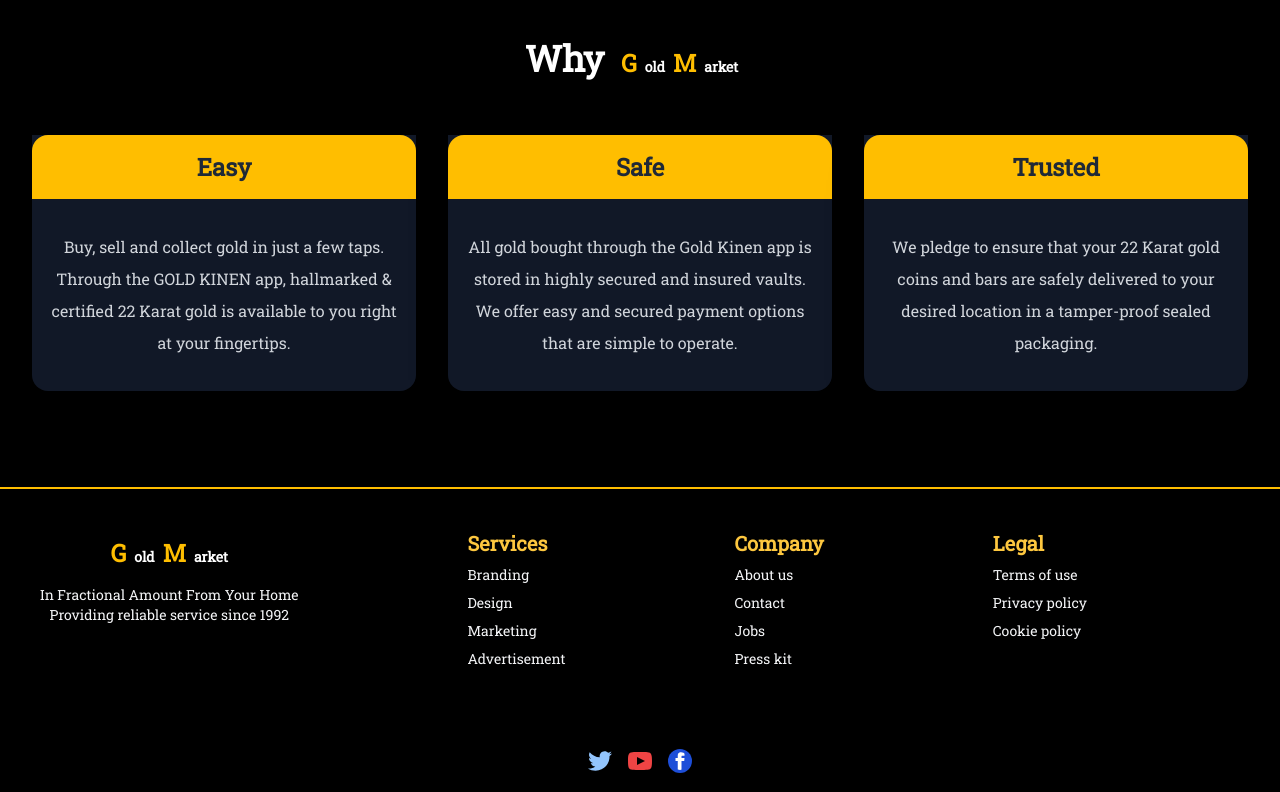
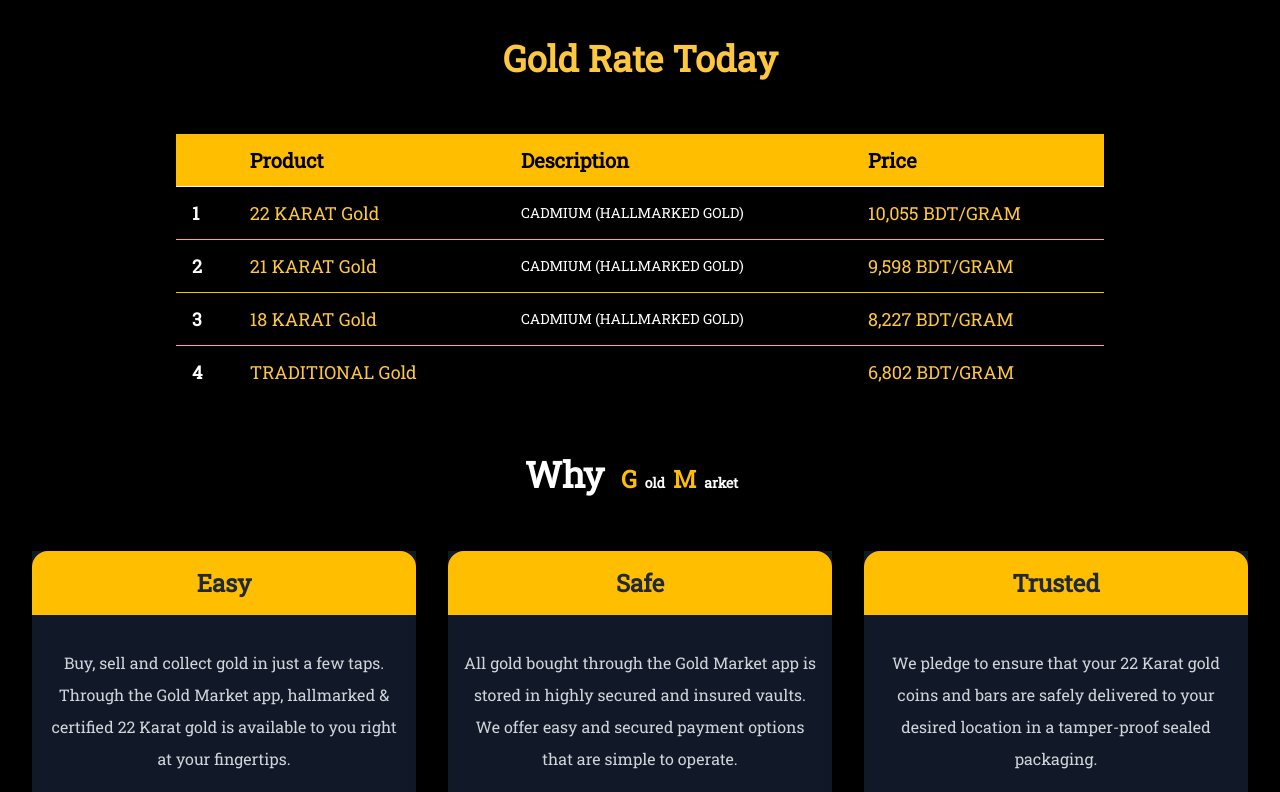
Before and after one commit to Abdullah-Al-Akash/gold-market-frontend, a React (Vite) app: page / in a window 1280 px wide. Shown: the part 840-1632 px from the top of the page. Built offline with nearby package versions, Linux system fonts and the light colour scheme.

Commit message:
Complete Gold rate

```diff
--- a/index.html
+++ b/index.html
@@ -8,9 +8,15 @@
     <link rel="preconnect" href="https://fonts.googleapis.com">
 <link rel="preconnect" href="https://fonts.gstatic.com" crossorigin>
 <link href="https://fonts.googleapis.com/css2?family=Roboto+Slab&family=Roboto:ital,wght@0,100;0,300;0,400;0,500;0,700;0,900;1,100;1,300;1,400;1,500;1,700;1,900&display=swap" rel="stylesheet">
+<link rel="stylesheet" href="https://unpkg.com/aos@next/dist/aos.css" />
   </head>
   <body>
     <div id="root"></div>
     <script type="module" src="/src/main.jsx"></script>
+    <script src="https://unpkg.com/aos@next/dist/aos.js"></script>
+  <script>
+    AOS.init();
+  </script>
+
   </body>
 </html>
--- a/package.json
+++ b/package.json
@@ -10,6 +10,7 @@
     "preview": "vite preview"
   },
   "dependencies": {
+    "aos": "^3.0.0-beta.6",
     "localforage": "^1.10.0",
     "match-sorter": "^6.3.4",
     "react": "^18.3.1",
--- a/src/Layout/Main.jsx
+++ b/src/Layout/Main.jsx
@@ -1,13 +1,38 @@
+import { useEffect, useState } from 'react';
 import Footer from '../Shared/Footer/Footer';
 import Navbar from '../Shared/Navbar/Navbar';
 import { Outlet } from 'react-router-dom';
 
 const Main = () => {
+    const [loading, setLoading] = useState(true);
+
+    useEffect(() => {
+        // Simulate a 1-second delay before hiding the loading screen
+        const timer = setTimeout(() => {
+            setLoading(false);
+        }, 1000);
+
+        return () => clearTimeout(timer);
+    }, []);
     return (
         <div>
-            <Navbar></Navbar>
-            <Outlet></Outlet>
-            <Footer></Footer>
+            {
+                loading ? (
+                    <div className='h-[100vh] flex justify-center items-center p-4'>
+                        <div data-aos="flip-right" className='border-4 border-warning p-8 rounded-lg'>
+                            <h3 className='text-5xl text-white text-center'>Welcome</h3>
+                            <p className='text-5xl text-white text-center mt-6'>To</p>
+                        <a className="btn btn-ghost text-warning lg:text-8xl text-5xl mt-4">G<span className="text-white text-4xl lg:mt-10 mt-2">old</span> M <span className="text-white text-4xl lg:mt-10 mt-2">arket</span> <span className='brand-color'>...</span> </a>
+                        </div>
+                    </div>
+                )
+                :
+                    <div>
+                        <Navbar></Navbar>
+                        <Outlet></Outlet>
+                        <Footer></Footer>
+                    </div>
+            }
         </div>
     );
 };
--- a/src/Pages/HomePage/AboutUs/AboutUs.jsx
+++ b/src/Pages/HomePage/AboutUs/AboutUs.jsx
@@ -4,14 +4,14 @@
     return (
     <div className="hero min-h-screen text-white">
         <div className="hero-content flex-col lg:flex-row-reverse">
-            <div className="text-center w-full md:w-1/2 lg:text-left ms-0 md:ms-8">
+            <div data-aos="fade-left" data-aos-duration="800" className="text-center w-full md:w-1/2 lg:text-left ms-0 md:ms-8">
                 <h1 className="text-2xl">About Us</h1>
                 <h1 className="text-4xl font-semibold mt-4 brand-color">The Era Of Responsible Gold</h1>
                 <p className="py-4">
-                <a className="btn btn-ghost text-warning text-2xl">G<span className="text-white text-sm mt-2">old</span> M <span className="text-white text-sm mt-2">arket</span> </a> is Bangladesh's first hallmarked & certified 22 Karat Gold buy, sell & storage app. The app aims to make access to gold easier and affordable for everyone. It is now possible to start your gold savings right from the palm of your hands. Gold Kinen facilitates 24/7 gold selling facilities. The app ensures collectability of stored gold via secured & safe delivery methods.
+                <a className="btn btn-ghost text-warning text-2xl">G<span className="text-white text-sm mt-2">old</span> M <span className="text-white text-sm mt-2">arket</span> </a> is Bangladesh's first hallmarked & certified 22 Karat Gold buy, sell & storage app. The app aims to make access to gold easier and affordable for everyone. It is now possible to start your gold savings right from the palm of your hands. Gold Market facilitates 24/7 gold selling facilities. The app ensures collectability of stored gold via secured & safe delivery methods.
                 </p>
             </div>
-            <div className="card w-full md:w-1/2 shadow-2xl p-2 md:p-8">
+            <div data-aos="fade-right" className="card w-full md:w-1/2 shadow-2xl p-2 md:p-8">
                 <img className="rounded-lg" src={image} alt="" />
             </div>
         </div>
--- /dev/null
+++ b/src/Pages/HomePage/GoldRate/GoldRate.jsx
@@ -0,0 +1,54 @@
+
+
+const GoldRate = () => {
+    return (
+        <div className="" data-aos="zoom-in" data-aos-delay="50"
+        data-aos-duration="800">
+          <h3 className="text-center brand-color text-2xl md:text-4xl font-semibold">Gold Rate Today</h3>
+
+          <div className="overflow-x-auto px-4 lg:w-3/4 mx-auto my-10 lg:my-14">
+  <table className="table mx-auto">
+    {/* head */}
+    <thead>
+      <tr className="bg-warning">
+    <th></th>
+        <th className="md:text-xl text-lg text-black">Product</th>
+        <th className="md:text-xl text-lg text-black">Description</th>
+        <th className="md:text-xl text-lg text-black">Price</th>
+      </tr>
+    </thead>
+    <tbody className="">
+      {/* row 1 */}
+      <tr className="border-warning">
+        <th className="md:text-lg text-white">1</th>
+        <td className="md:text-lg brand-color">22 KARAT Gold</td>
+        <td className="text-white">CADMIUM (HALLMARKED GOLD)</td>
+        <td className="md:text-lg brand-color">10,055 BDT/GRAM</td>
+      </tr>
+      <tr className="border-warning">
+        <th className="md:text-lg text-white">2</th>
+        <td className="md:text-lg brand-color">21 KARAT Gold</td>
+        <td className="text-white">CADMIUM (HALLMARKED GOLD)</td>
+        <td className="md:text-lg brand-color">9,598 BDT/GRAM</td>
+      </tr>
+      <tr className="border-warning">
+        <th className="md:text-lg text-white">3</th>
+        <td className="md:text-lg brand-color">18 KARAT Gold</td>
+        <td className="text-white">CADMIUM (HALLMARKED GOLD)</td>
+        <td className="md:text-lg brand-color">8,227 BDT/GRAM</td>
+      </tr>
+      <tr className="border-warning">
+        <th className="md:text-lg text-white">4</th>
+        <td className="md:text-lg brand-color">TRADITIONAL Gold</td>
+        <td className="text-white"></td>
+        <td className="md:text-lg brand-color">6,802 BDT/GRAM</td>
+      </tr>
+
+    </tbody>
+  </table>
+</div>
+        </div>
+    );
+};
+
+export default GoldRate;
--- a/src/Pages/HomePage/Home/Home.jsx
+++ b/src/Pages/HomePage/Home/Home.jsx
@@ -1,5 +1,6 @@
 import AboutUs from "../AboutUs/AboutUs";
 import Banner from "../Banner/Banner";
+import GoldRate from "../GoldRate/GoldRate";
 import WhyGoldMarket from "../WhyGoldMarket/WhyGoldMarket";
 
 const Home = () => {
@@ -7,6 +8,7 @@
         <div>
             <Banner></Banner>
             <AboutUs></AboutUs>
+            <GoldRate></GoldRate>
             <WhyGoldMarket></WhyGoldMarket>
         </div>
     );
--- a/src/Pages/HomePage/WhyGoldMarket/WhyGoldMarket.jsx
+++ b/src/Pages/HomePage/WhyGoldMarket/WhyGoldMarket.jsx
@@ -2,19 +2,36 @@
 
 const WhyGoldMarket = () => {
     return (
-        <div className="pb-12">
+        <div className="pb-12"
+        data-aos-anchor-placement="top-center">
            <h3 className="text-4xl text-white text-center font-semibold">Why<a className="btn btn-ghost text-warning text-2xl">G<span className="text-white text-sm mt-2">old</span> M <span className="text-white text-sm mt-2">arket</span> </a></h3>
            <div className="grid grid-cols-1 md:grid-cols-3
-            gap-8 py-12 px-8">
-            <div className="shadow-2xl bg-gray-900 rounded-b-2xl">
+            gap-8 py-12 px-8 " data-aos="fade-up"
+            >
+            <div  data-aos-offset="200"
+        data-aos-delay="50"
+        data-aos-duration="800"
+        data-aos-easing="ease-in-out"
+        data-aos-mirror="true"
+        data-aos-once="false"  className="shadow-2xl bg-gray-900 rounded-b-2xl">
                 <h3 className="text-center text-2xl bg-warning p-4 rounded-t-2xl font-semibold">Easy</h3>
-                <p className="text-gray-300 px-4 py-8 text-center leading-8 rounded-b-2xl">Buy, sell and collect gold in just a few taps. Through the GOLD KINEN app, hallmarked & certified 22 Karat gold is available to you right at your fingertips.</p>
+                <p className="text-gray-300 px-4 py-8 text-center leading-8 rounded-b-2xl">Buy, sell and collect gold in just a few taps. Through the Gold Market app, hallmarked & certified 22 Karat gold is available to you right at your fingertips.</p>
             </div>
-            <div className="shadow-2xl bg-gray-900 rounded-b-2xl">
+            <div  data-aos-offset="200"
+        data-aos-delay="1000"
+        data-aos-duration="800"
+        data-aos-easing="ease-in-out"
+        data-aos-mirror="true"
+        data-aos-once="false" className="shadow-2xl bg-gray-900 rounded-b-2xl">
                 <h3 className="text-center text-2xl bg-warning p-4 rounded-t-2xl font-semibold">Safe</h3>
-                <p className="text-gray-300 px-4 py-8 text-center leading-8 rounded-b-2xl">All gold bought through the Gold Kinen app is stored in highly secured and insured vaults. We offer easy and secured payment options that are simple to operate.</p>
+                <p className="text-gray-300 px-4 py-8 text-center leading-8 rounded-b-2xl">All gold bought through the Gold Market app is stored in highly secured and insured vaults. We offer easy and secured payment options that are simple to operate.</p>
             </div>
-            <div className="shadow-2xl bg-gray-900 rounded-b-2xl">
+            <div  data-aos-offset="200"
+        data-aos-delay="60"
+        data-aos-duration="800"
+        data-aos-easing="ease-in-out"
+        data-aos-mirror="true"
+        data-aos-once="false" className="shadow-2xl bg-gray-900 rounded-b-2xl">
                 <h3 className="text-center text-2xl bg-warning p-4 rounded-t-2xl font-semibold">Trusted</h3>
                 <p className="text-gray-300 px-4 py-8 text-center leading-8 rounded-b-2xl">We pledge to ensure that your 22 Karat gold coins and bars are safely delivered to your desired location in a tamper-proof sealed packaging.</p>
             </div>
--- a/src/main.jsx
+++ b/src/main.jsx
@@ -7,6 +7,7 @@
 import router from './Router/Router';
 
 ReactDOM.createRoot(document.getElementById('root')).render(
+
   <div className='bg-black'>
     <div className='max-w-7xl mx-auto'>
     <React.StrictMode>
```
Also changed, not shown: src/Pages/HomePage/Banner/Banner.jsx (+7 -6 lines), 1 other file (tests, documents, lock files or other folders).
